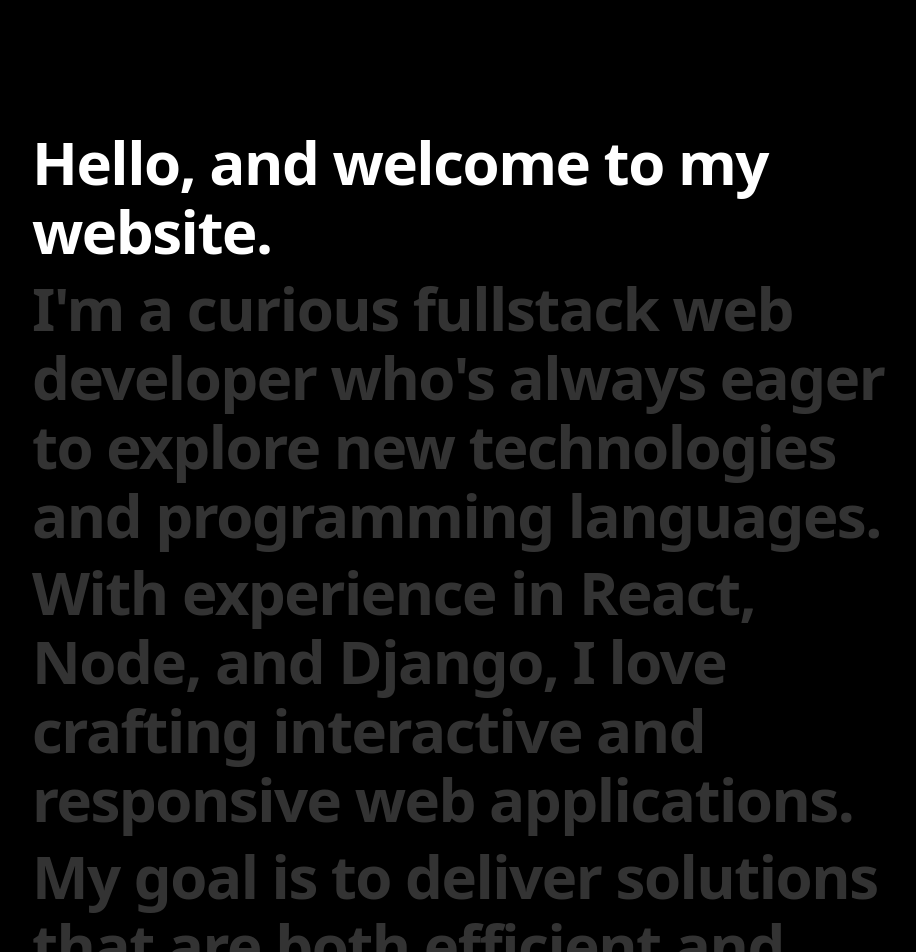
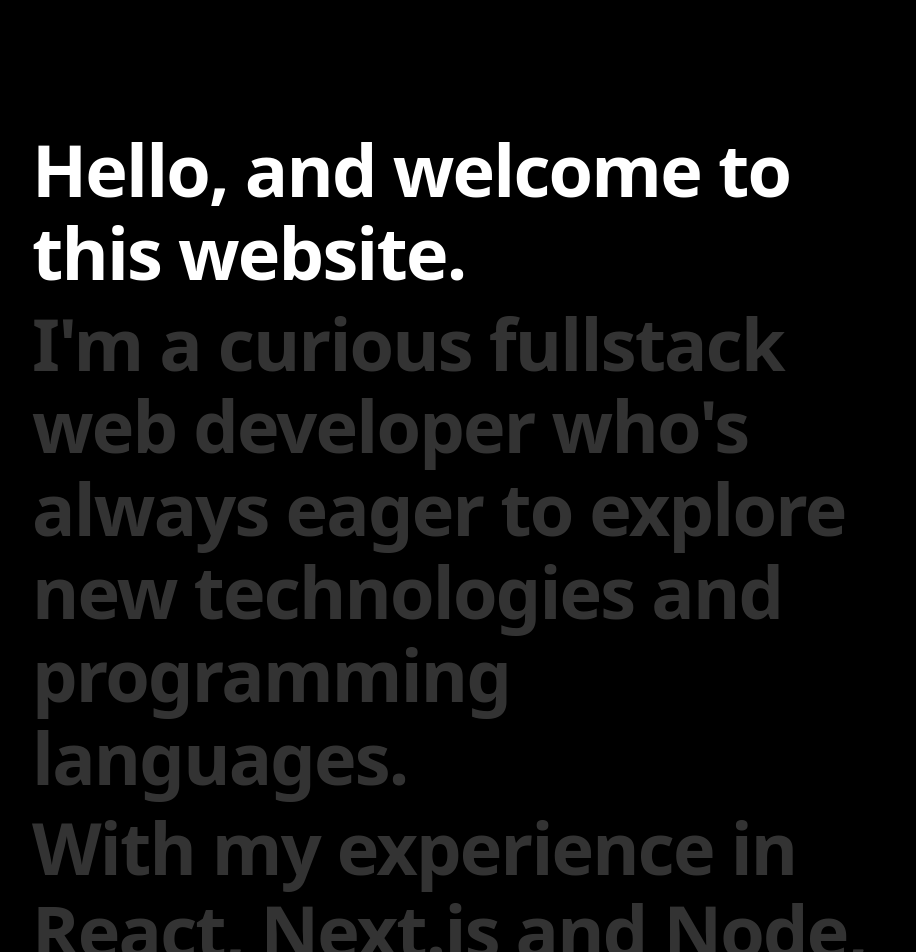
Before and after one commit to felipebetts/portfolio-2023, a Next.js app: page / in a window 1280 px wide. Shown: the part 820-1772 px from the top of the page, without its empty margins (176-1092 px from the left). Built offline with nearby package versions, Linux system fonts and the light colour scheme.

Commit message:
fix: content change

```diff
--- a/src/components/about.tsx
+++ b/src/components/about.tsx
@@ -12,9 +12,9 @@
 }
 
 const blocks: string[] = [
-  'Hello, and welcome to my website.',
+  'Hello, and welcome to this website.',
   "I'm a curious fullstack web developer who's always eager to explore new technologies and programming languages.",
-  'With experience in React, Node, and Django, I love crafting interactive and responsive web applications.',
+  'With my experience in React, Next.js and Node, I love crafting interactive and responsive web applications.',
   'My goal is to deliver solutions that are both efficient and aesthetically pleasing.'
 ]
 
@@ -43,7 +43,7 @@
 
   return (
     <div ref={containerRef} className="bg-black text-white">
-      <div className="min-h-screen max-w-5xl mx-auto px-10 lg:px-20 py-24 md:py-28 lg:py-36 flex flex-col justify-center items-center text-4xl md:text-6xl tracking-tight font-semibold">
+      <div className="min-h-screen max-w-5xl mx-auto px-10 lg:px-20 py-24 md:py-28 lg:py-36 flex flex-col justify-center items-center text-5xl md:text-7xl tracking-tight font-semibold">
         <div className="leading-[1.15]">
           {blocks &&
             blocks.map((block, i) => (
--- a/src/components/works/works.tsx
+++ b/src/components/works/works.tsx
@@ -11,6 +11,16 @@
 
 const workList = [
   {
+    sub: 'Lead',
+    main: (
+      <>
+        the Front-End team at{' '}
+        <WorkLink href="https://margelo.io/">OneFan</WorkLink>
+      </>
+    ),
+    image: '/images/onefan/osasuna-home.png'
+  },
+  {
     sub: 'Built',
     main: (
       <>
@@ -19,6 +29,16 @@
       </>
     ),
     image: '/images/valepay/1.jpg'
+  },
+  {
+    sub: 'Worked at',
+    main: (
+      <>
+        <WorkLink href="https://margelo.io/">Hurb</WorkLink> as a Software
+        Engineer
+      </>
+    ),
+    image: '/images/hurb/hurb-home.png'
   },
   {
     sub: 'Crafted',
@@ -31,26 +51,6 @@
       </>
     ),
     image: '/images/orcamento_express/cover.png'
-  },
-  {
-    sub: 'Worked at',
-    main: (
-      <>
-        <WorkLink href="https://margelo.io/">Hurb</WorkLink> as a Software
-        Engineer
-      </>
-    ),
-    image: '/images/hurb/hurb-home.png'
-  },
-  {
-    sub: 'Lead',
-    main: (
-      <>
-        the Front-End team at{' '}
-        <WorkLink href="https://margelo.io/">OneFan</WorkLink>
-      </>
-    ),
-    image: '/images/onefan/osasuna-home.png'
   }
 ]
 
```
